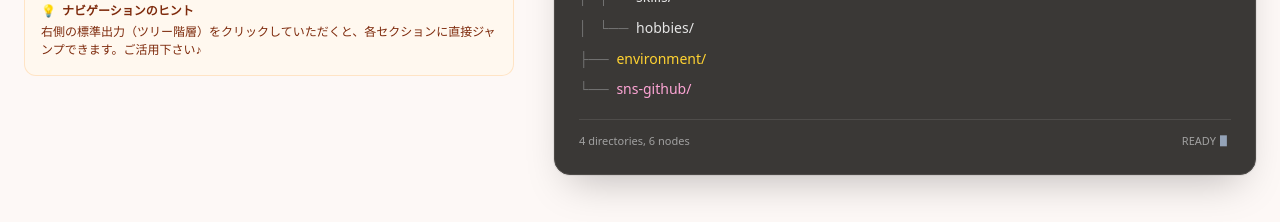
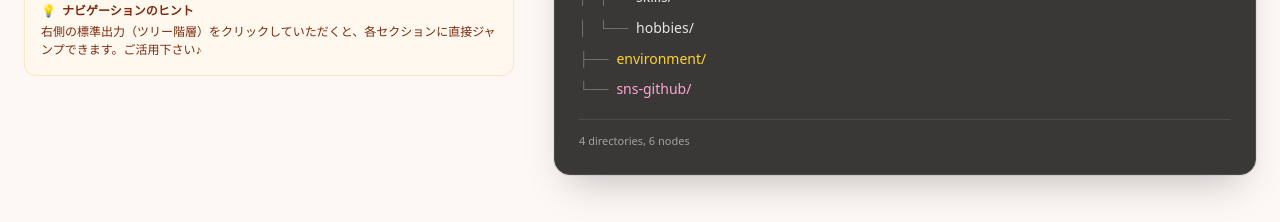
Before and after one commit to Samemaru07/portfolio, a Next.js app: page / in a window 1280 px wide. Shown: the part 980-1202 px from the top of the page. Built offline with nearby package versions, Linux system fonts and the light colour scheme.

Commit message:
fix(concept): ターミナルのデザインを変更
これに伴い不要なCSSを削除

```diff
--- a/src/app/globals.css
+++ b/src/app/globals.css
@@ -27,26 +27,6 @@
         0 0 0 1px rgba(255, 255, 255, 0.08);
 }
 
-/* ターミナル風のカーソル点滅アニメーション */
-.blink-cursor::after {
-    content: "▋";
-    display: inline-block;
-    margin-left: 4px;
-    animation: blink 1.1s infinite;
-    color: #94a3b8;
-}
-
-@keyframes blink {
-    0%,
-    49% {
-        opacity: 1;
-    }
-    50%,
-    100% {
-        opacity: 0;
-    }
-}
-
 .font-script {
     font-family: var(--font-caveat), cursive;
 }
--- a/src/components/ConceptTree.tsx
+++ b/src/components/ConceptTree.tsx
@@ -196,9 +196,6 @@ export default function ConceptTree() {
                         {/* Terminal status line */}
                         <div className="mt-4 pt-3 border-t border-white/10 text-neutral-400 text-[11px] flex justify-between items-center">
                             <span>4 directories, 6 nodes</span>
-                            <span className="blink-cursor font-mono">
-                                READY
-                            </span>
                         </div>
                     </div>
                 </div>
```
